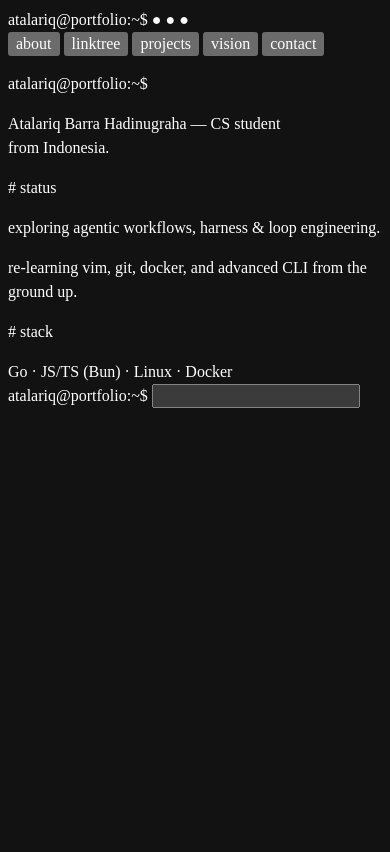
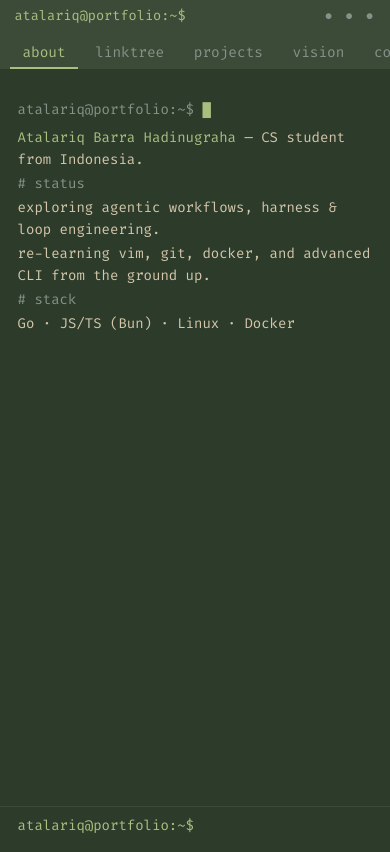
Before and after one commit to atalariq/atalariq.github.io, a website: page index.html in a window 390 px wide. Drawn offline with Linux system fonts and the light colour scheme.

Commit message:
feat: add everforest theme and terminal layout

```diff
--- a/style.css
+++ b/style.css
@@ -6,7 +6,9 @@
   - https://piccalil.li/blog/a-more-modern-css-reset/
 */
 
-*, *::before, *::after {
+*,
+*::before,
+*::after {
   box-sizing: border-box;
 }
 
@@ -22,31 +24,64 @@ body {
   -webkit-font-smoothing: antialiased;
 }
 
-img, picture, video, canvas, svg {
+img,
+picture,
+video,
+canvas,
+svg {
   display: block;
   max-width: 100%;
 }
 
-input, button, textarea, select {
+input,
+button,
+textarea,
+select {
   font: inherit;
 }
 
-p, h1, h2, h3, h4, h5, h6 {
+p,
+h1,
+h2,
+h3,
+h4,
+h5,
+h6 {
   overflow-wrap: break-word;
 }
 
 p {
   text-wrap: pretty;
 }
-h1, h2, h3, h4, h5, h6 {
+h1,
+h2,
+h3,
+h4,
+h5,
+h6 {
   text-wrap: balance;
 }
 
-h1, h2, h3, h4, button, input, label {
+h1,
+h2,
+h3,
+h4,
+button,
+input,
+label {
   line-height: 1.1;
 }
 
-body, h1, h2, h3, h4, p, figure, blockquote, dl, dd {
+body,
+h1,
+h2,
+h3,
+h4,
+p,
+figure,
+blockquote,
+dl,
+dd {
   margin-block-end: 0;
 }
 
@@ -57,3 +92,252 @@ html {
 }
 
 /* ========================================================================== */
+
+/* ============================ Everforest Dark ============================ */
+
+:root {
+  --bg: #2d3b2a;
+  --surface: #3c4a38;
+  --text: #d3c6aa;
+  --green: #a7c080;
+  --blue: #7fbbb3;
+  --yellow: #dbbc7f;
+  --red: #e67e80;
+  --gray: #859289;
+
+  --font:
+    "Fira Code", ui-monospace, "Cascadia Code", "JetBrains Mono", monospace;
+  --radius: 8px;
+}
+
+html,
+body {
+  height: 100%;
+}
+
+body {
+  margin: 0;
+  background: var(--bg);
+  color: var(--text);
+  font-family: var(--font);
+  font-size: 16px;
+  display: flex;
+  padding: clamp(0px, 2vmin, 24px);
+}
+
+a {
+  color: var(--blue);
+  text-decoration: none;
+}
+a:hover,
+a:focus {
+  text-decoration: underline;
+}
+
+/* ============================ Terminal window ============================ */
+
+.terminal {
+  display: flex;
+  flex-direction: column;
+  width: 100%;
+  height: 100%;
+  max-width: 1100px;
+  margin: 0 auto;
+  background: var(--bg);
+  border: 1px solid var(--surface);
+  border-radius: var(--radius);
+  overflow: hidden;
+}
+
+.titlebar {
+  display: flex;
+  align-items: center;
+  justify-content: space-between;
+  padding: 0.4rem 0.9rem;
+  background: var(--surface);
+  color: var(--gray);
+  font-size: 0.85rem;
+}
+.titlebar-dots {
+  color: var(--gray);
+  letter-spacing: 0.15em;
+}
+
+/* ============================ Tab bar ============================ */
+
+.tabbar {
+  display: flex;
+  gap: 0.25rem;
+  padding: 0.35rem 0.6rem 0;
+  background: var(--surface);
+  overflow-x: auto;
+  scrollbar-width: none;
+}
+.tabbar::-webkit-scrollbar {
+  display: none;
+}
+
+.tab {
+  flex: 0 0 auto;
+  background: transparent;
+  color: var(--gray);
+  border: none;
+  border-bottom: 2px solid transparent;
+  padding: 0.4rem 0.8rem;
+  font-family: var(--font);
+  font-size: 0.9rem;
+  cursor: pointer;
+}
+.tab:hover {
+  color: var(--text);
+}
+.tab[aria-selected="true"] {
+  color: var(--green);
+  border-bottom-color: var(--green);
+}
+.tab:focus-visible {
+  outline: 1px solid var(--green);
+  outline-offset: -1px;
+}
+
+/* ============================ Screen ============================ */
+
+.screen {
+  flex: 1 1 auto;
+  overflow-y: auto;
+  padding: 1rem 1.1rem;
+  line-height: 1.55;
+}
+
+.pane[hidden] {
+  display: none;
+}
+
+.cmdline {
+  color: var(--yellow);
+  margin-bottom: 0.4rem;
+}
+.cmd-output {
+  margin: 0 0 1.2rem;
+}
+.cmd-output p {
+  margin: 0.15rem 0;
+}
+
+.green {
+  color: var(--green);
+}
+.blue {
+  color: var(--blue);
+}
+.yellow {
+  color: var(--yellow);
+}
+.err {
+  color: var(--red);
+}
+.dim {
+  color: var(--gray);
+}
+
+.linklist {
+  list-style: none;
+  padding: 0;
+  margin: 0;
+}
+.linklist li::before {
+  content: "→ ";
+  color: var(--gray);
+}
+
+.project {
+  margin-bottom: 1rem;
+}
+.project h2 {
+  font-size: 1rem;
+  margin: 0;
+}
+.tags {
+  color: var(--gray);
+  font-size: 0.85rem;
+}
+
+/* neofetch easter egg */
+.neofetch {
+  display: flex;
+  gap: 1.2rem;
+  flex-wrap: wrap;
+}
+.nf-logo {
+  color: var(--green);
+  margin: 0;
+}
+.nf-info {
+  margin: 0;
+}
+.nf-title {
+  color: var(--green);
+}
+.nf-key {
+  color: var(--yellow);
+}
+
+/* ============================ Prompt ============================ */
+
+.promptbar {
+  display: flex;
+  align-items: center;
+  gap: 0.5rem;
+  padding: 0.6rem 1.1rem;
+  border-top: 1px solid var(--surface);
+  background: var(--bg);
+}
+.prompt-label {
+  color: var(--green);
+  white-space: nowrap;
+}
+.prompt-input {
+  flex: 1 1 auto;
+  background: transparent;
+  border: none;
+  color: var(--text);
+  font-family: var(--font);
+  font-size: 1rem;
+  caret-color: var(--green);
+}
+.prompt-input:focus {
+  outline: none;
+}
+
+/* blinking inline cursor used during the boot typewriter */
+.cursor-inline::after {
+  content: "█";
+  color: var(--green);
+  animation: blink 1s steps(1) infinite;
+}
+@keyframes blink {
+  50% {
+    opacity: 0;
+  }
+}
+@media (prefers-reduced-motion: reduce) {
+  .cursor-inline::after {
+    animation: none;
+  }
+}
+
+/* ============================ Responsive ============================ */
+
+@media (max-width: 600px) {
+  body {
+    padding: 0;
+    font-size: 14px;
+  }
+  .terminal {
+    border: none;
+    border-radius: 0;
+  }
+  .prompt-input {
+    font-size: 0.9rem;
+  }
+}
```
